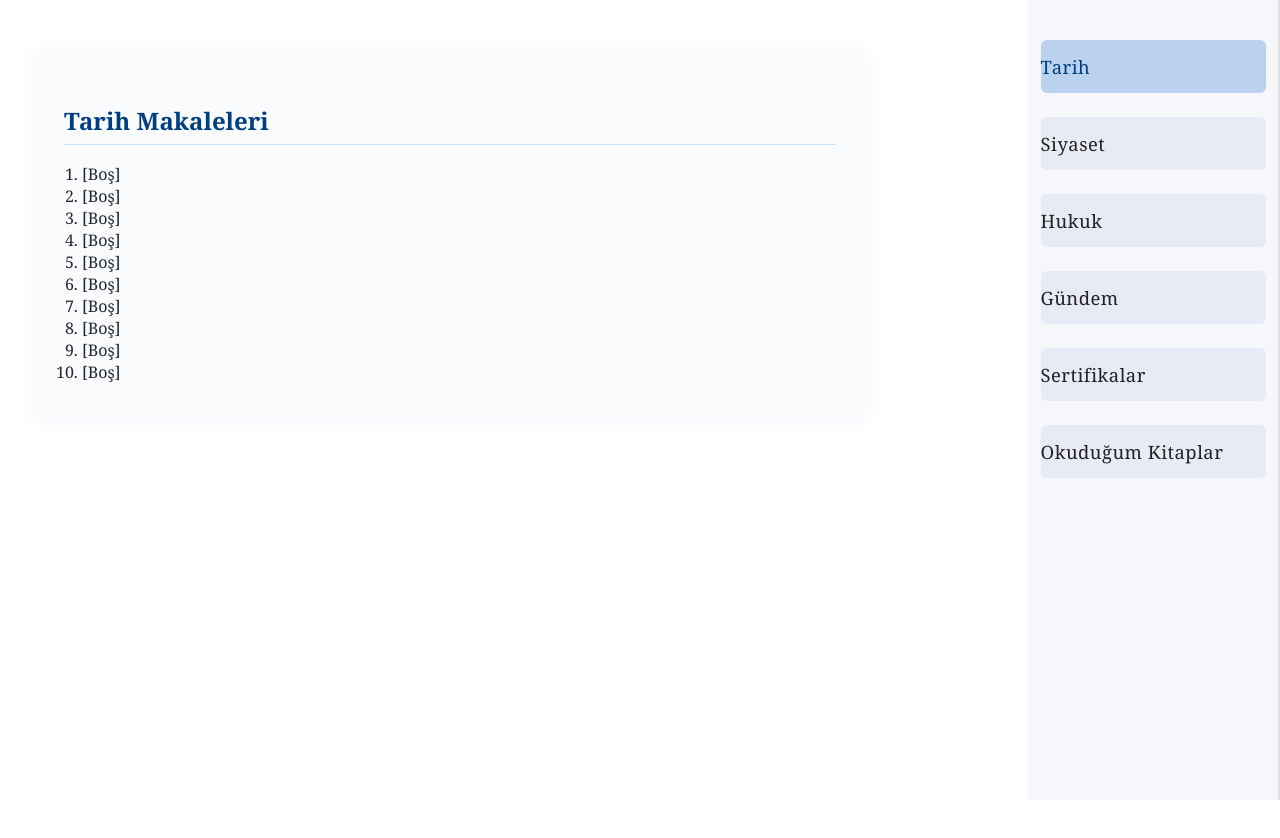
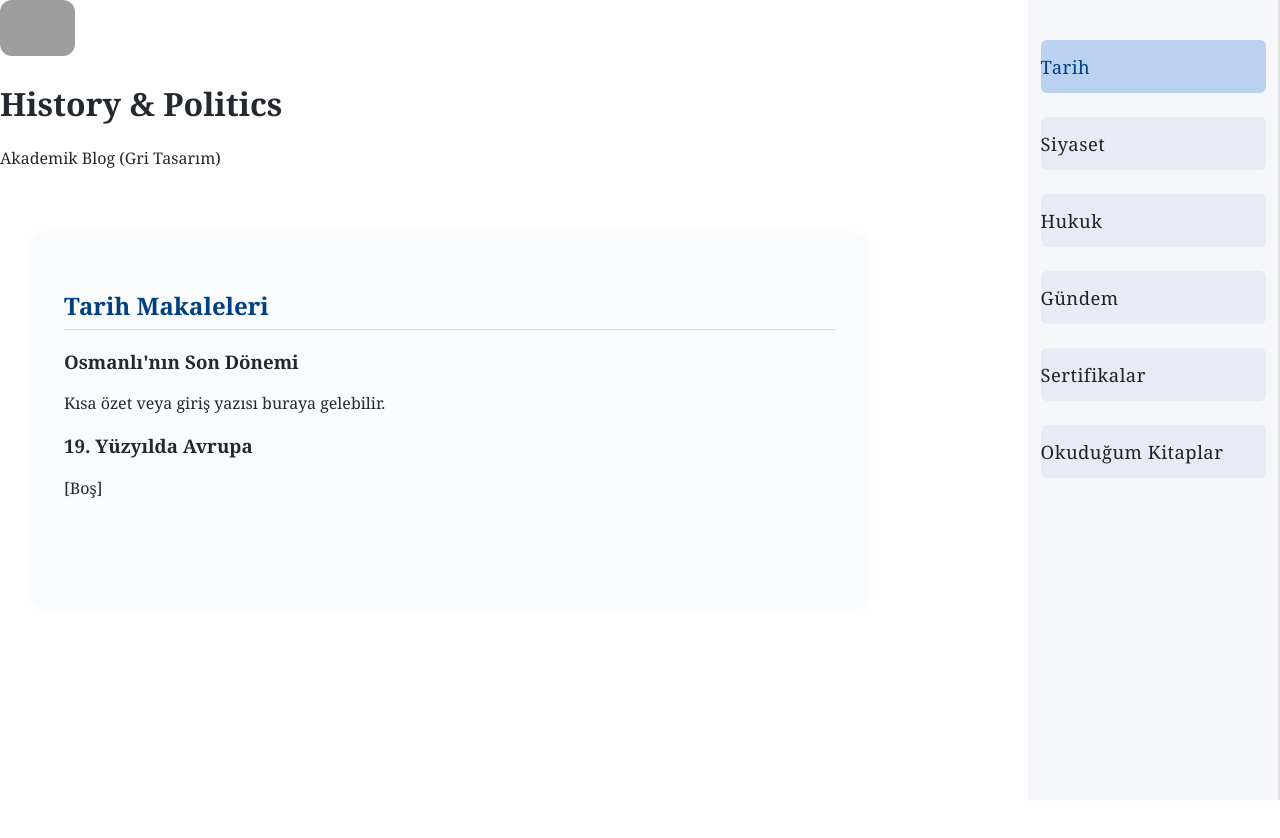
Before and after one commit to sudemkurul/History-and-Politics, a plain HTML site: page index.html in a window 1280 px wide. Before the commit the page ends 800 px from the top, so only its background shows below. Drawn offline with Linux system fonts and the light colour scheme; grey boxes are pictures that could not be loaded.

Commit message:
Update index.html

```diff
--- a/index.html
+++ b/index.html
@@ -2,11 +2,22 @@
 <html lang="tr">
 <head>
     <meta charset="UTF-8">
-    <title>Akademik Blog</title>
+    <title>Akademik Blog | Gri Akademik Stil</title>
     <meta name="viewport" content="width=device-width, initial-scale=1.0">
     <link rel="stylesheet" href="style.css">
+    <link rel="preconnect" href="https://fonts.googleapis.com">
+    <link href="https://fonts.googleapis.com/css2?family=EB+Garamond:wght@500&family=Roboto:wght@400;700&display=swap" rel="stylesheet">
 </head>
 <body>
+<div class="oxford-header">
+    <div class="oxford-logo">
+        <img src="https://upload.wikimedia.org/wikipedia/commons/c/cb/Gray_square.svg" alt="Blog Logo" height="56" style="border-radius:12px;">
+    </div>
+    <div class="oxford-title">
+        <h1>History & Politics</h1>
+        <p>Akademik Blog (Gri Tasarım)</p>
+    </div>
+</div>
 <div class="container">
     <aside class="sidebar">
         <nav>
@@ -23,45 +34,51 @@
     <main class="content">
         <section id="tarih" class="content-section">
             <h2>Tarih Makaleleri</h2>
-            <ol>
-                <li>[Boş]</li><li>[Boş]</li><li>[Boş]</li><li>[Boş]</li><li>[Boş]</li>
-                <li>[Boş]</li><li>[Boş]</li><li>[Boş]</li><li>[Boş]</li><li>[Boş]</li>
-            </ol>
+            <div class="card-list">
+                <div class="card">
+                    <h3>Osmanlı'nın Son Dönemi</h3>
+                    <p>Kısa özet veya giriş yazısı buraya gelebilir.</p>
+                </div>
+                <div class="card">
+                    <h3>19. Yüzyılda Avrupa</h3>
+                    <p>[Boş]</p>
+                </div>
+            </div>
         </section>
         <section id="siyaset" class="content-section" style="display:none">
             <h2>Siyaset Makaleleri</h2>
-            <ol>
-                <li>[Boş]</li><li>[Boş]</li><li>[Boş]</li><li>[Boş]</li><li>[Boş]</li>
-                <li>[Boş]</li><li>[Boş]</li><li>[Boş]</li><li>[Boş]</li><li>[Boş]</li>
-            </ol>
+            <div class="card-list">
+                <div class="card"><h3>[Boş]</h3></div>
+                <div class="card"><h3>[Boş]</h3></div>
+            </div>
         </section>
         <section id="hukuk" class="content-section" style="display:none">
             <h2>Hukuk Makaleleri</h2>
-            <ol>
-                <li>[Boş]</li><li>[Boş]</li><li>[Boş]</li><li>[Boş]</li><li>[Boş]</li>
-                <li>[Boş]</li><li>[Boş]</li><li>[Boş]</li><li>[Boş]</li><li>[Boş]</li>
-            </ol>
+            <div class="card-list">
+                <div class="card"><h3>[Boş]</h3></div>
+                <div class="card"><h3>[Boş]</h3></div>
+            </div>
         </section>
         <section id="gundem" class="content-section" style="display:none">
             <h2>Gündem Yazıları</h2>
-            <ol>
-                <li>[Boş]</li><li>[Boş]</li><li>[Boş]</li><li>[Boş]</li><li>[Boş]</li>
-                <li>[Boş]</li><li>[Boş]</li><li>[Boş]</li><li>[Boş]</li><li>[Boş]</li>
-            </ol>
+            <div class="card-list">
+                <div class="card"><h3>[Boş]</h3></div>
+                <div class="card"><h3>[Boş]</h3></div>
+            </div>
         </section>
         <section id="sertifika" class="content-section" style="display:none">
             <h2>Sertifikalarım</h2>
-            <ol>
-                <li>[Boş]</li><li>[Boş]</li><li>[Boş]</li><li>[Boş]</li><li>[Boş]</li>
-                <li>[Boş]</li><li>[Boş]</li><li>[Boş]</li><li>[Boş]</li><li>[Boş]</li>
-            </ol>
+            <div class="card-list">
+                <div class="card"><h3>[Boş]</h3></div>
+                <div class="card"><h3>[Boş]</h3></div>
+            </div>
         </section>
         <section id="kitap" class="content-section" style="display:none">
             <h2>Okuduğum Kitaplar</h2>
-            <ol>
-                <li>[Boş]</li><li>[Boş]</li><li>[Boş]</li><li>[Boş]</li><li>[Boş]</li>
-                <li>[Boş]</li><li>[Boş]</li><li>[Boş]</li><li>[Boş]</li><li>[Boş]</li>
-            </ol>
+            <div class="card-list">
+                <div class="card"><h3>[Boş]</h3></div>
+                <div class="card"><h3>[Boş]</h3></div>
+            </div>
         </section>
     </main>
 </div>
```
